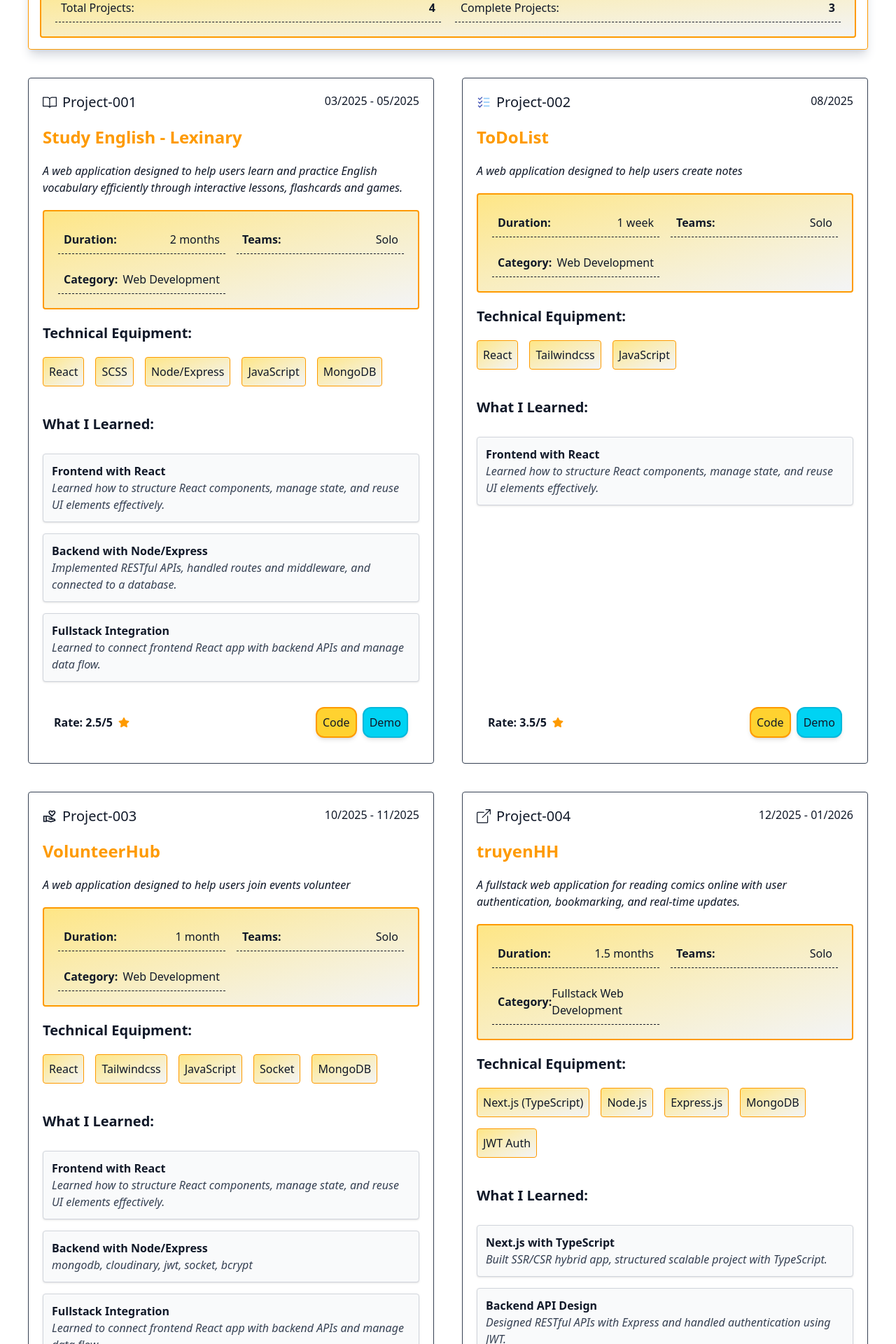
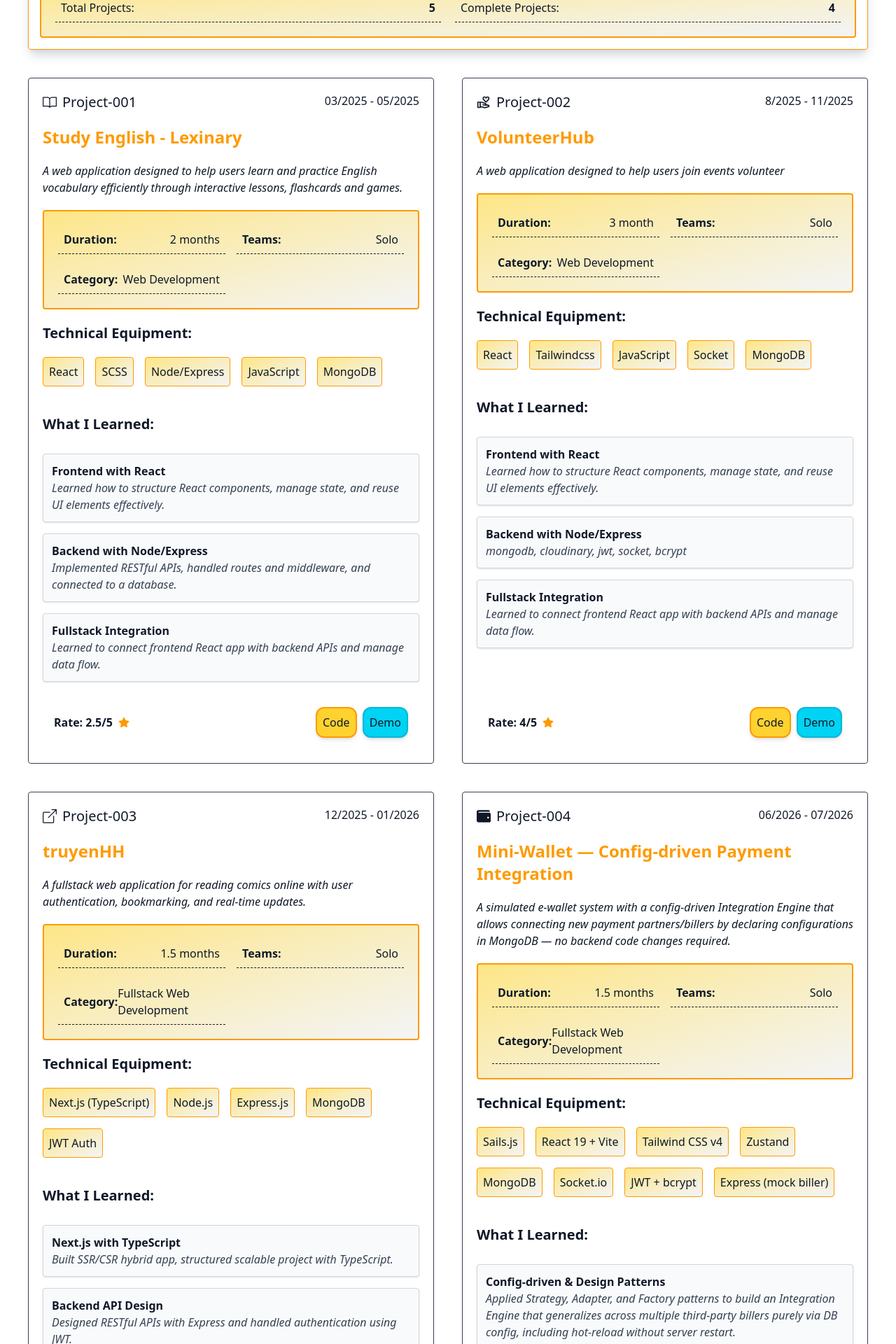
Before and after one commit to NgoHuy05/Portfolio, a React (Vite) app: page /project in a window 1280 px wide. Shown: the part 380-2300 px from the top of the page at 70% size. Built offline with nearby package versions, Linux system fonts and the light colour scheme.

Commit message:
feat: add new project

```diff
--- a/src/pages/Project.jsx
+++ b/src/pages/Project.jsx
@@ -1,9 +1,9 @@
-
 import { GoBook } from "react-icons/go";
 import { FcTodoList } from "react-icons/fc";
 import { FaStar } from "react-icons/fa";
 import { BsBoxArrowUpRight } from "react-icons/bs";
 import { MdOutlineVolunteerActivism } from "react-icons/md";
+import { FaWallet } from "react-icons/fa";
 
 const Project = () => {
   const projects = [
@@ -46,41 +46,14 @@ const projects = [
     },
 
     {
-    icon: <FcTodoList />,
+      icon: <MdOutlineVolunteerActivism />,
       projectId: "Project-002",
-    year: `08/2025`,
-    title: "ToDoList",
-    description: "A web application designed to help users create notes",
-    projectDetails: [
-      { label: "Duration:", value: "1 week" },
-      { label: "Teams:", value: "Solo" },
-      { label: "Category:", value: "Web Development" },
-    ],
-    technicalEquiq: [
-      { value: "React" },
-      { value: "Tailwindcss" },
-      { value: "JavaScript" },
-    ],
-    whatILearned: [
-      {
-        title: "Frontend with React",
-        desc: "Learned how to structure React components, manage state, and reuse UI elements effectively.",
-      },
-    ],
-    codeLink: "https://github.com/NgoHuy05/ToDoList",
-    demoLink: "https://to-do-list-hk.vercel.app/",
-    rate: 3.5,
-  },
-
-  {
-    icon: <MdOutlineVolunteerActivism />,
-    projectId: "Project-003",
-    year: `10/2025 - 11/2025`,
+      year: `8/2025 - 11/2025`,
       title: "VolunteerHub",
       description:
         "A web application designed to help users join events volunteer",
       projectDetails: [
-      { label: "Duration:", value: "1 month" },
+        { label: "Duration:", value: "3 month" },
         { label: "Teams:", value: "Solo" },
         { label: "Category:", value: "Web Development" },
       ],
@@ -112,7 +85,7 @@ const projects = [
 
     {
       icon: <BsBoxArrowUpRight />,
-    projectId: "Project-004",
+      projectId: "Project-003",
       year: `12/2025 - 01/2026`,
       title: "truyenHH",
       description:
@@ -147,7 +120,49 @@ const projects = [
       demoLink: "https://truyenhh.vercel.app",
       rate: 4.5,
     },
+
+    {
+      icon: <FaWallet />,
+      projectId: "Project-004",
+      year: `06/2026 - 07/2026`,
+      title: "Mini-Wallet — Config-driven Payment Integration",
+      description:
+        "A simulated e-wallet system with a config-driven Integration Engine that allows connecting new payment partners/billers by declaring configurations in MongoDB — no backend code changes required.",
+      projectDetails: [
+        { label: "Duration:", value: "1.5 months" },
+        { label: "Teams:", value: "Solo" },
+        { label: "Category:", value: "Fullstack Web Development" },
+      ],
+      technicalEquiq: [
+        { value: "Sails.js" },
+        { value: "React 19 + Vite" },
+        { value: "Tailwind CSS v4" },
+        { value: "Zustand" },
+        { value: "MongoDB" },
+        { value: "Socket.io" },
+        { value: "JWT + bcrypt" },
+        { value: "Express (mock biller)" },
+      ],
+      whatILearned: [
+        {
+          title: "Config-driven & Design Patterns",
+          desc: "Applied Strategy, Adapter, and Factory patterns to build an Integration Engine that generalizes across multiple third-party billers purely via DB config, including hot-reload without server restart.",
+        },
+        {
+          title: "Transaction Consistency",
+          desc: "Implemented double-entry ledger (glSteps), MongoDB replica-set transactions, compensating transaction pattern, and idempotency keys to guarantee atomicity and prevent duplicate processing.",
+        },
+        {
+          title: "Realtime & Admin Governance",
+          desc: "Built realtime balance/transaction updates with Socket.io, plus an Admin Dashboard with RBAC, normalized respCode error mapping, and a multi-step flow (Request → Confirm → Verify) via NeonMessage module.",
+        },
+      ],
+      codeLink: "https://github.com/NgoHuy05/Mini-Wallet",
+      demoLink: "https://github.com/NgoHuy05/Mini-Wallet/blob/main/docs/WireframeAdminPortal.md",
+      rate: 4.0,
+    },
   ];
+
   return (
     <>
       <div className="grid grid-cols-1 lg:grid-cols-2 items-start justify-between gap-5 p-4 shadow-lg shadow-gray-300 m-10 border border-amber-500 rounded animate-fade-down">
@@ -164,15 +179,16 @@ const projects = [
           <div className="flex gap-5 items-center justify-between p-5 border-2 border-amber-500 bg-gradient-to-tl from-gray-100 to-amber-200 rounded ">
             <div className="flex border-b border-dashed items-center justify-between p-2 w-[50%]">
               <div className="">Total Projects: </div>
-              <div className="font-bold">4</div>
+              <div className="font-bold">5</div>
             </div>
             <div className="flex border-b border-dashed items-center justify-between p-2 w-[50%]">
               <div>Complete Projects: </div>
-              <div className="font-bold">3</div>
+              <div className="font-bold">4</div>
             </div>
           </div>
         </div>
       </div>
+
       <div className="grid grid-cols-1 lg:grid-cols-2 gap-10 m-10">
         {projects.map((proj, idx) => (
           <div
@@ -187,7 +203,9 @@ const projects = [
               <div>{proj.year}</div>
             </div>
 
-          <div className="text-2xl font-bold text-amber-500">{proj.title}</div>
+            <div className="text-2xl font-bold text-amber-500">
+              {proj.title}
+            </div>
             <div className="italic">{proj.description}</div>
 
             <div className="grid grid-cols-1 md:grid-cols-2 gap-4 border-2 border-amber-500 p-5 bg-gradient-to-tl from-gray-100 to-amber-200 rounded">
```
Also changed, not shown: 1 other file (tests, documents, lock files or other folders). Lines whose indentation alone changed are shown as unchanged.
